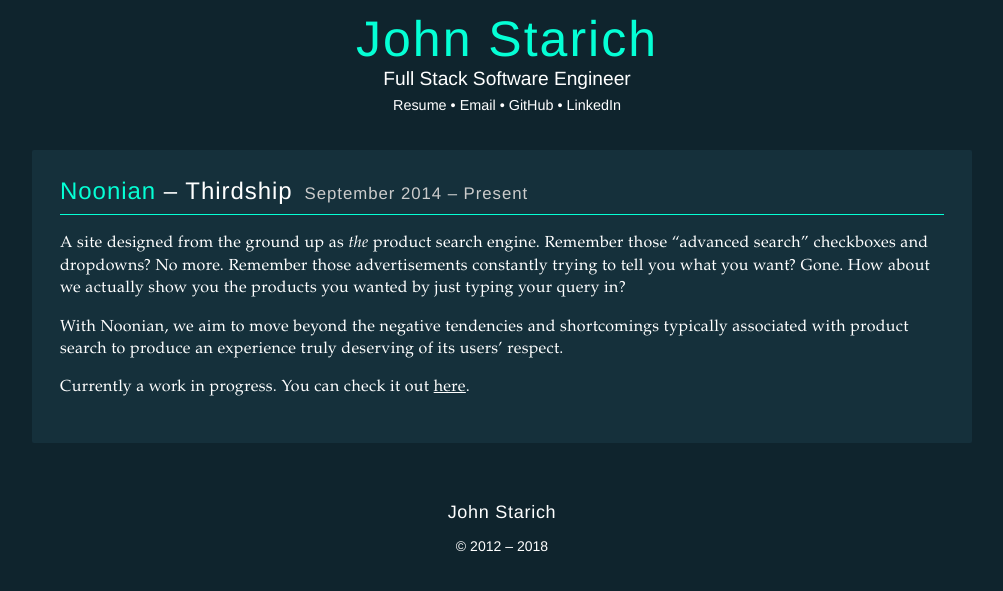
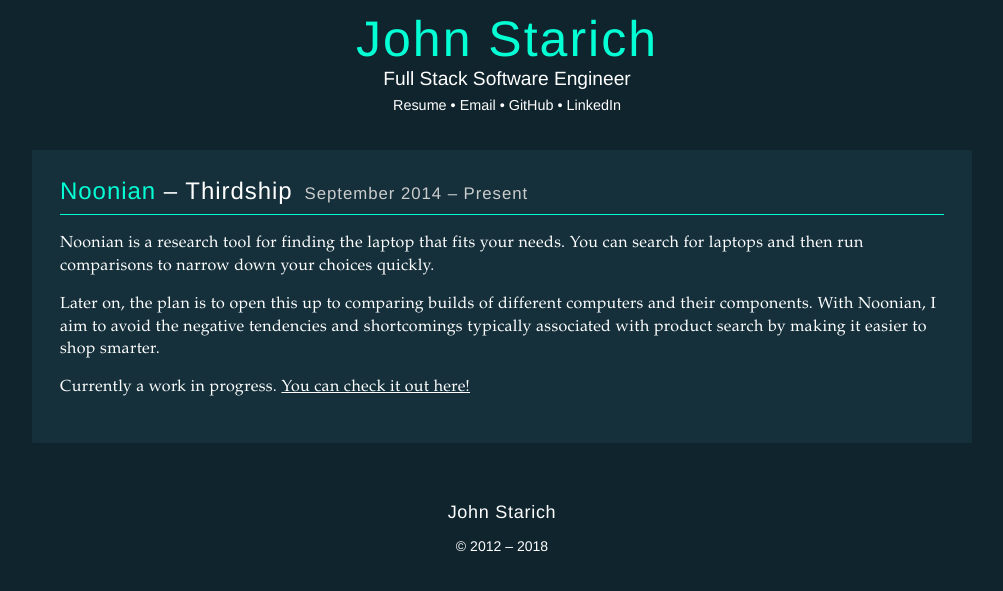
Before and after one commit to JohnStarich/johnstarich.github.io, a Jekyll site: the page built from _posts/2014-09-01-Noonian.md, in a window 1280 px wide. Shown: the top 591 px of the page, without its empty margins (138-1141 px from the left). Built offline with Jekyll 4.4.1, drawn with Linux system fonts in a browser that asks for light colours.

Commit message:
Update Noonian description to align with current project

```diff
--- a/_posts/2014-09-01-Noonian.md
+++ b/_posts/2014-09-01-Noonian.md
@@ -7,8 +7,9 @@ end_date: Present
 date:   2014-09-01 00:00:00 -0600
 category: projects
 ---
-A site designed from the ground up as _the_ product search engine. Remember those "advanced search" checkboxes and dropdowns? No more. Remember those advertisements constantly trying to tell you what you want? Gone. How about we actually show you the products you wanted by just typing your query in?
+Noonian is a research tool for finding the laptop that fits your needs. You can search for laptops and then run comparisons to narrow down your choices quickly.
 
-With Noonian, we aim to move beyond the negative tendencies and shortcomings typically associated with product search to produce an experience truly deserving of its users' respect.
+Later on, the plan is to open this up to comparing builds of different computers and their components.
+With Noonian, I aim to avoid the negative tendencies and shortcomings typically associated with product search by making it easier to shop smarter.
 
-Currently a work in progress. You can check it out [here](http://noonian.com/).
+Currently a work in progress. [You can check it out here!](http://noonian.com/)
```
